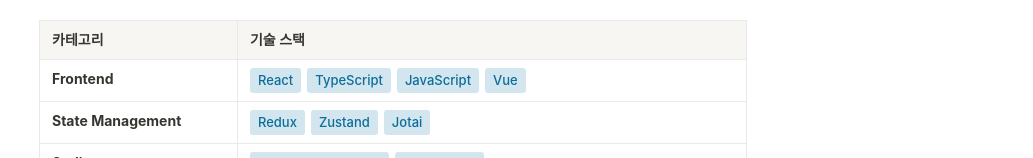
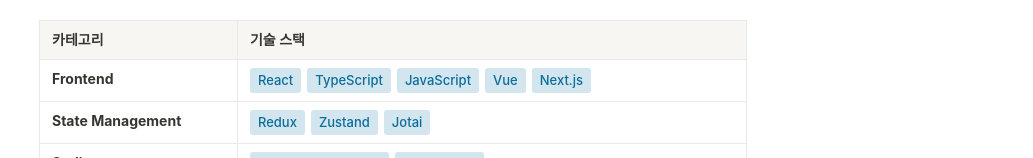
Before and after one commit to Beaneee/resume, a Next.js app: page / in a window 1280 px wide. Shown: the part 735-893 px from the top of the page, without its empty margins (247-1280 px from the left). Built offline with nearby package versions, Linux system fonts and the light colour scheme.

Commit message:
feat: next.js skill 추가

```diff
--- a/src/data/resumeData.ts
+++ b/src/data/resumeData.ts
@@ -33,7 +33,7 @@ export const resumeData: ResumeData = {
   skills: [
     {
       category: "Frontend",
-      items: ["React", "TypeScript", "JavaScript", "Vue"],
+      items: ["React", "TypeScript", "JavaScript", "Vue", "Next.js"],
     },
     {
       category: "State Management",
```
